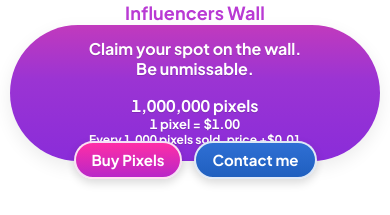
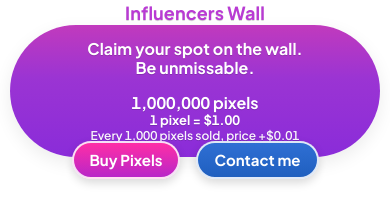
Before and after one commit to GRBUZ/newfixrepo, a website: page index.html in a window 390 px wide. Shown: the top 215 px of the page. Drawn offline with Linux system fonts and the light colour scheme; no server answers.

Commit message:
styleclean

```diff
--- a/css/style.css
+++ b/css/style.css
@@ -227,23 +227,6 @@
 #grid{ position:relative; z-index:2; }
 
 
-/* ====== Titre en haut ====== */
-
-.masthead-title{
-  /*font-family: "Space Grotesk", ui-sans-serif, system-ui, -apple-system, "Segoe UI", Roboto, Arial, sans-serif;*/
-  /*font-family:"Sora", ui-sans-serif, system-ui, -apple-system, "Segoe UI", Roboto, Arial, sans-serif;*/
-  font-family:"Plus Jakarta Sans", ui-sans-serif, system-ui, -apple-system, "Segoe UI", Roboto, Arial, sans-serif;
-
-  font-weight: 700;
-  font-size: clamp(18px, 2.2vw, 22px); /* compact comme tu voulais */
-  line-height: 1.05;
-  letter-spacing: 0.2px;
-  margin: 4px 0 2px;
-  text-align: center;
-  color: #b93ad4; /* violet comme sur ta capture */
-}
-
-
 /* ====== Bande violette ====== */
 .masthead-strip{
   background: linear-gradient(180deg, #c13abd 0%, #9b34d3 40%, #8a2cd9 100%);
@@ -253,23 +236,8 @@
   position: relative;
   z-index: 1;
 }
-.masthead-inner{
-  max-width: 1100px;
-  margin: 0 auto;
-  padding: 16px 18px;           /* hauteur similaire à ta capture */
-  display: grid;
-  grid-template-columns: 1fr 1fr;
-  align-items: center;
-  gap: 16px;
-}
-.masthead-tagline{
-  font-family:"Plus Jakarta Sans", ui-sans-serif, system-ui, -apple-system, "Segoe UI", Roboto, Arial, sans-serif;
-  margin: 0;
-  font-weight: 800;
-  line-height: 1.25;
-  font-size: clamp(18px, 2.2vw, 24px);
-  text-shadow: 0 1px 0 rgba(0,0,0,.15);
-}
+
+
 .masthead-meta{
   text-align: right;
   font-weight: 800;
@@ -333,17 +301,7 @@
   font-weight: 800;    /* garde l’impact, mais tu peux mettre 700 */
   letter-spacing: .1px;
 }
-/*
-.masthead-title{
-  font-size: clamp(18px, 2.4vw, 18px);
-  margin: 8px 0 4px;
-}*/
-.masthead-inner{
-  padding: 12px 16px; /* un peu moins haut */
-}
-.masthead-tagline{
-  font-size: clamp(16px, 2vw, 18px);
-}
+
 .masthead-meta .pixels-left{
   font-size: clamp(16px, 2vw, 16px);
 }
@@ -425,27 +383,112 @@
   font-variant-numeric: tabular-nums;        /* chiffres alignés */
   font-feature-settings: "tnum";
 }
-/* Bande violette en forme de pilule (bouts arrondis) */
+/* Bande violette en forme de pilule (bouts arrondis)
 .masthead-strip{
-  border-radius: 9999px;          /* arrondit fortement les deux extrémités */
-  margin: 0 14px;                 /* laisse voir les coins arrondis (sinon collé au bord) */
-  overflow: hidden;               /* clippe le gradient aux coins arrondis */
-  box-shadow: 0 6px 18px rgba(0,0,0,.08); /* léger relief comme sur ta capture */
-  border-top: 0;                  /* option : on enlève le liseré si besoin */
+  border-radius: 9999px;
+  margin: 0 14px;
+  overflow: hidden;
+  box-shadow: 0 6px 18px rgba(0,0,0,.08);
+  border-top: 0;
   border-bottom: 0;
 }
-
-/* Un peu de padding pour respirer dans la pilule */
 .masthead-inner{
   padding: 14px 20px;
 }
 
-/* Boutons qui chevauchent toujours proprement */
 .masthead-actions{
-  top: -20px;                     /* ajuste -18/-22 selon ton rendu */
+  top: -20px;
 }
 
-/* Mobile : un peu plus de marge latérale */
 @media (max-width:760px){
   .masthead-strip{ margin: 0 10px; }
+}*/
+/* ===== CLEAN MASTHEAD (Jakarta, left = right) ===== */
+.masthead-title,
+.masthead-tagline,
+.masthead-meta,
+.masthead-meta .pixels-left,
+.masthead-meta .price-line,
+.masthead-meta .note {
+  font-family: "Plus Jakarta Sans", ui-sans-serif, system-ui, -apple-system, "Segoe UI", Roboto, Arial, sans-serif;
+  color: #fff;
+  text-shadow: 0 1px 0 rgba(0,0,0,.15);
 }
+
+/* Titre tout en haut */
+.masthead-title{
+  font-weight: 700;
+  font-size: clamp(18px, 2.1vw, 22px);
+  line-height: 1.04;
+  letter-spacing: .1px;
+  margin: 4px 0 2px;
+  text-align: center;
+  color: #b93ad4;
+}
+
+/* Bande violette = pilule */
+.masthead-strip{
+  background: linear-gradient(180deg, #c13abd 0%, #9b34d3 40%, #8a2cd9 100%);
+  border-radius: 9999px;
+  margin: 0 14px;
+  overflow: hidden;
+  box-shadow: 0 6px 18px rgba(0,0,0,.08);
+  position: relative; z-index: 1;
+  border: 0;
+}
+.masthead-inner{
+  max-width: 1100px;
+  margin: 0 auto;
+  padding: 14px 20px;
+  display: grid;
+  grid-template-columns: 1fr 1fr;
+  align-items: center;
+  gap: 16px;
+}
+
+/* Gauche */
+.masthead-tagline{
+  margin: 0;
+  font-weight: 700;                 /* = même graisse que la droite */
+  font-size: clamp(16px, 2vw, 20px);
+  line-height: 1.22;
+  letter-spacing: .1px;
+}
+
+/* Droite (aligné et harmonisé) */
+.masthead-meta{ text-align: right; }
+.masthead-meta .pixels-left{
+  font-weight: 700;
+  font-size: clamp(16px, 2vw, 20px);
+  line-height: 1.18;
+}
+.masthead-meta .price-line{
+  font-weight: 700;
+  font-size: clamp(13px, 1.7vw, 16px);
+  line-height: 1.16;
+}
+.masthead-meta .note{
+  font-weight: 600;
+  font-size: 12px;
+  opacity: .95;
+  font-variant-numeric: tabular-nums;
+  font-feature-settings: "tnum";
+}
+
+/* Boutons au centre, chevauchement */
+.masthead-actions{
+  position: relative;
+  display: flex;
+  justify-content: center;
+  gap: 16px;
+  top: -18px;
+  z-index: 2;
+}
+
+/* Mobile */
+@media (max-width:760px){
+  .masthead-inner{ grid-template-columns: 1fr; text-align: center; }
+  .masthead-meta{ text-align: center; }
+  .masthead-strip{ margin: 0 10px; }
+  .masthead-actions{ top: -16px; }
+}
```
